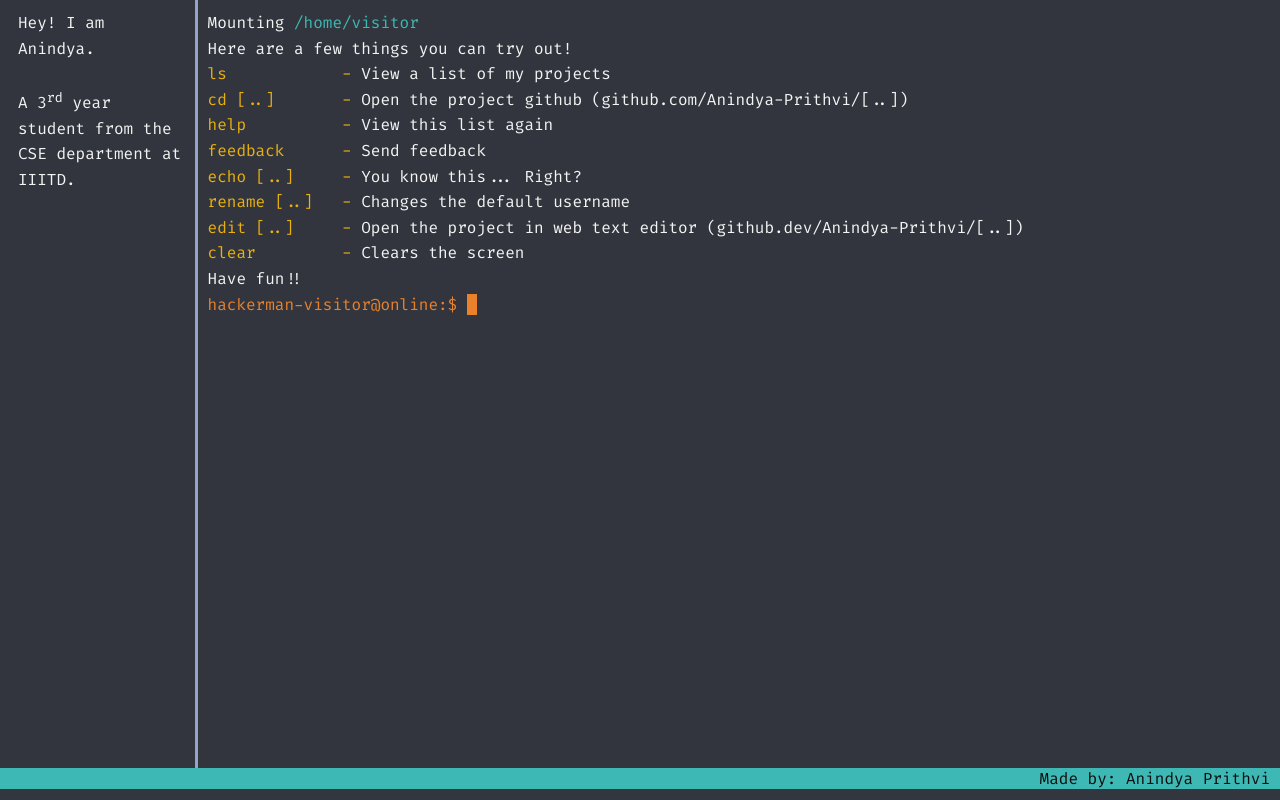
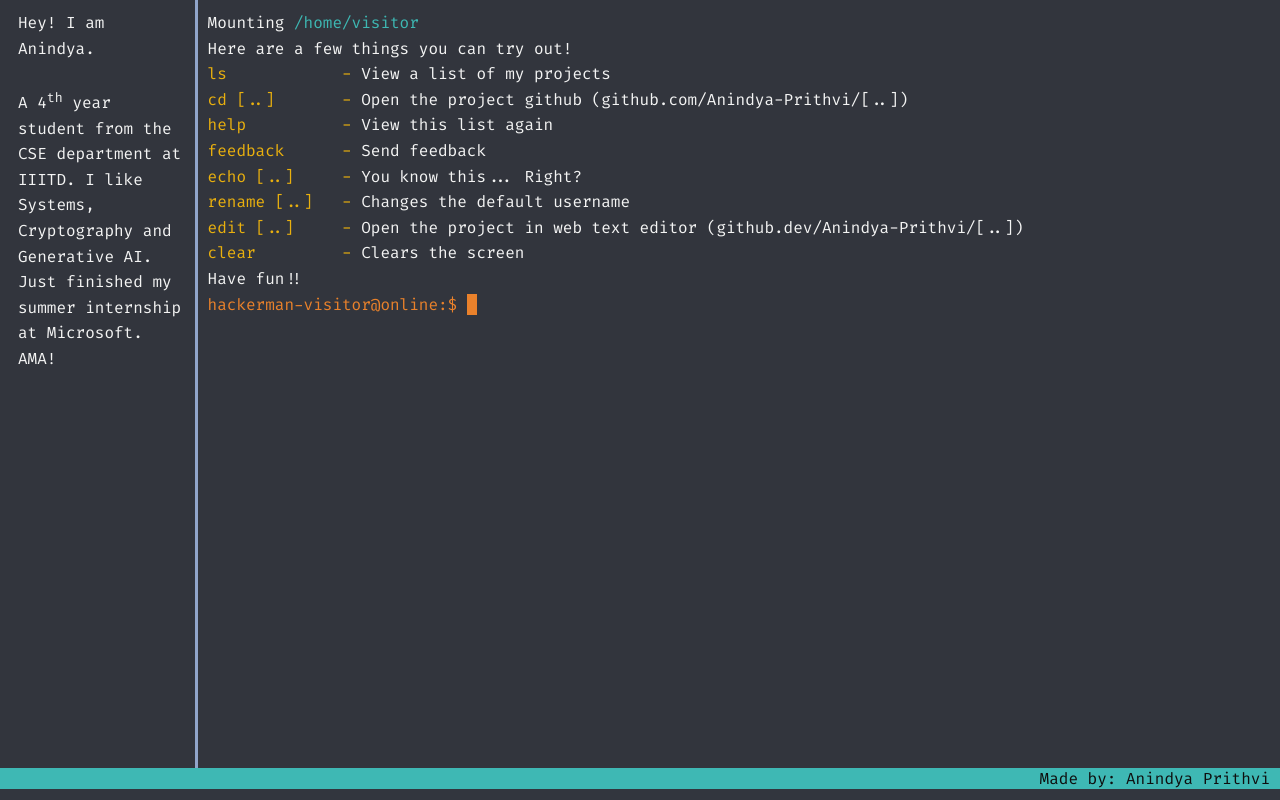
Before and after one commit to Anindya-Prithvi/termfolio, a React (Create React App) app: page / in a window 1280 px wide. Built offline with nearby package versions, Linux system fonts and the light colour scheme.

Commit message:
yearlu update
a bit cringe init

```diff
--- a/src/App.tsx
+++ b/src/App.tsx
@@ -61,7 +61,7 @@ export default function App() {
         <div className={styles.navBar}>
           Hey! I am Anindya.
           <br /><br />
-          A 3<sup>rd</sup> year student from the CSE department at IIITD.
+          A 4<sup>th</sup> year student from the CSE department at IIITD. I like Systems, Cryptography and Generative AI. Just finished my summer internship at Microsoft. AMA!
           <br /><br />
         </div>
         <div className={styles.overlaybell} id='overlaybell'></div>
```
